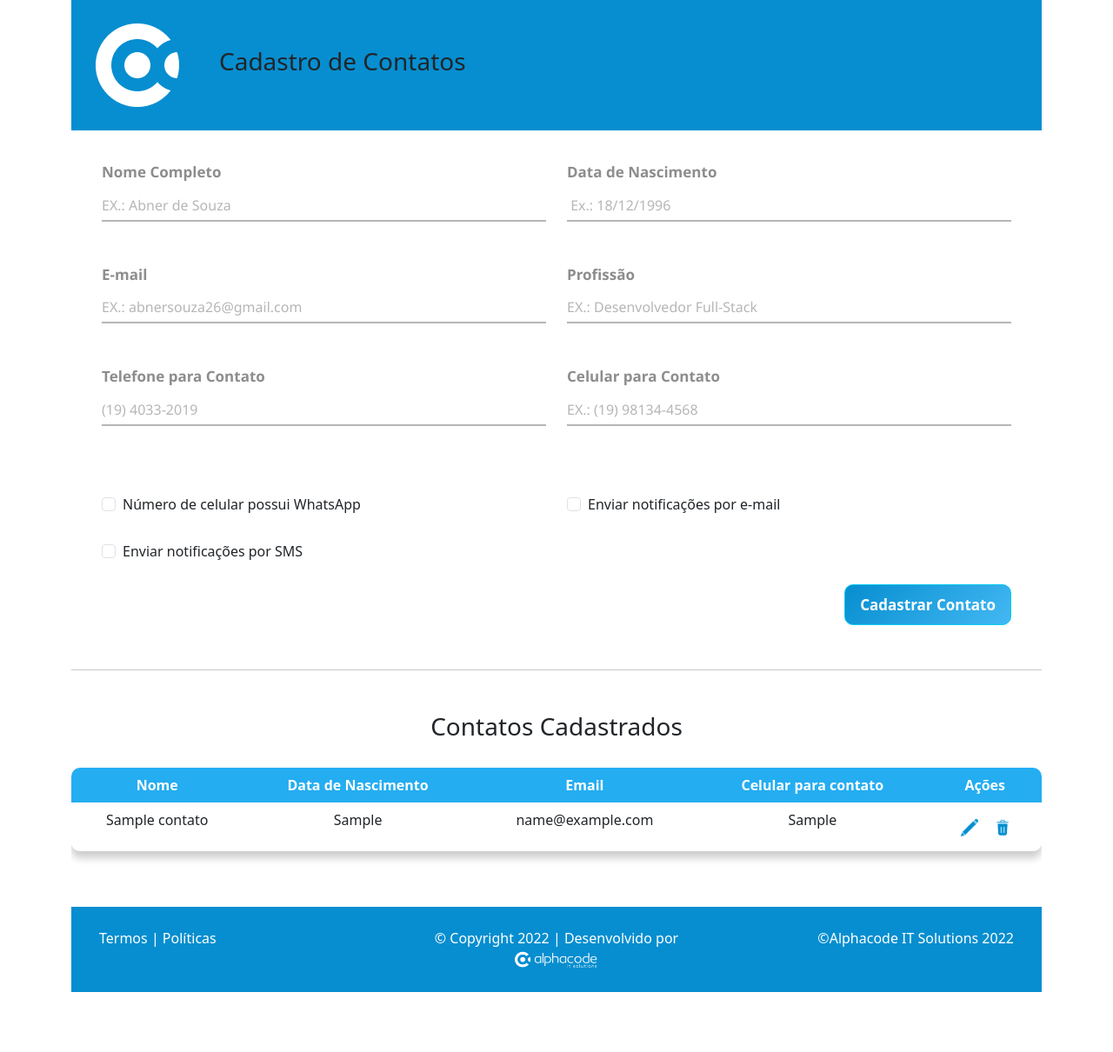
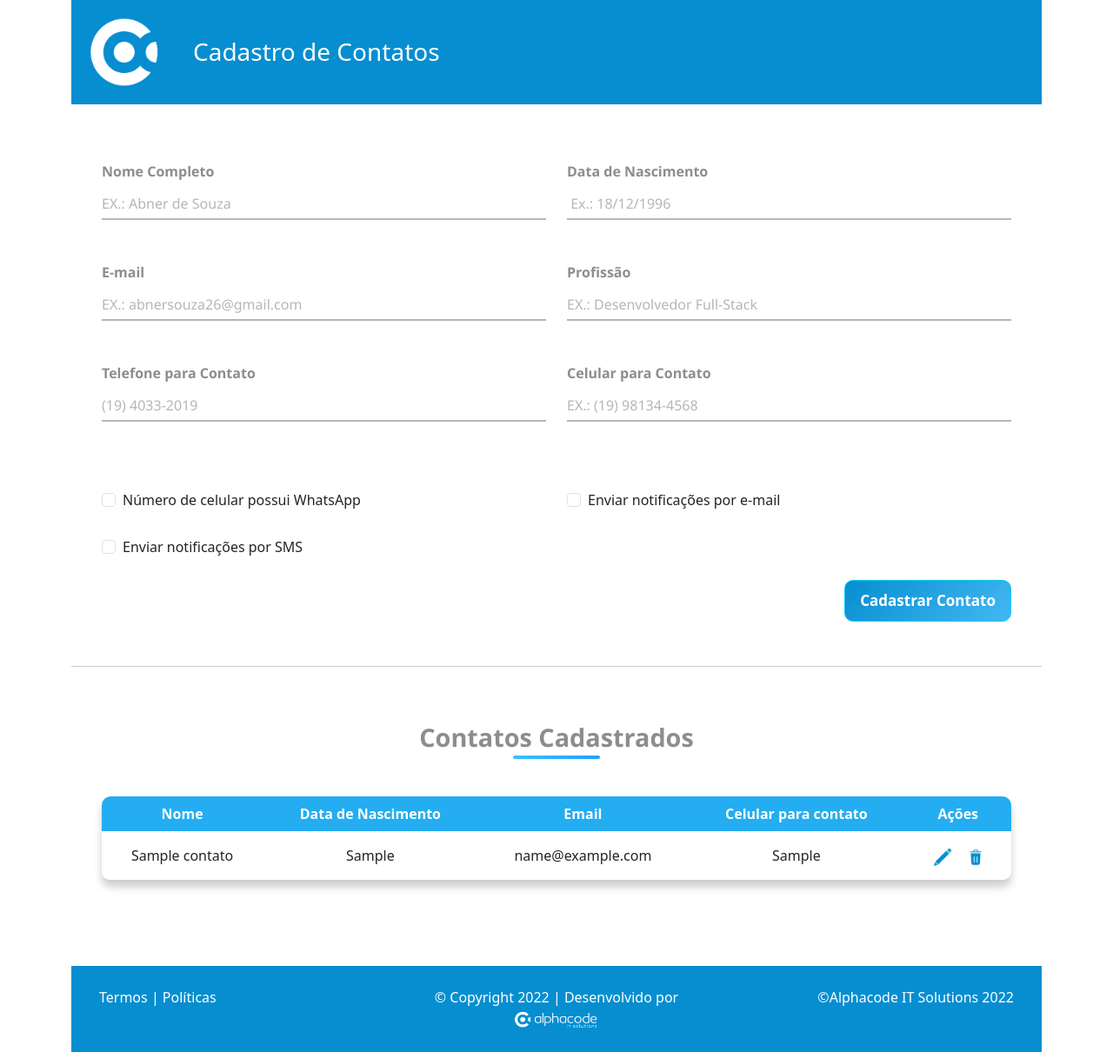
Before and after one commit to AbnerSouza2/estagioAlphaCode, a PHP site: page /views/index.php in a window 1280 px wide. Shown: the whole page at 87% size. Before the commit the page ends 1141 px from the top, so only its background shows below. Run offline with PHP 8.4, Linux system fonts and the light colour scheme; tables that the repository leaves empty or names only in its code hold one stand-in row (values such as "Sample post"); data that the repository does not hold is empty.

Commit message:
Atualização de design

```diff
--- a/public/css/cadastro.css
+++ b/public/css/cadastro.css
@@ -3,14 +3,16 @@
     background-color: #068ED0;
     display: flex;
     align-items: center;
+
 }
 
 .topo_cadastro img {
     margin-right: 20px;
+    height: 120px;
 
 }
 
-.topo_cadastro h2 {
+.topo_cadastro h3 {
     margin: 0;
     color: white;
 }
@@ -20,6 +22,7 @@
 /*Formulario do cadastro =========*/
 .formulario_cadastro{
     padding: 35px;
+    margin-top: 30px;
 }
 
 .formulario_cadastro .col-md-6.mb-3 {
@@ -35,7 +38,7 @@
 }
 
 .label-cadastro{
-    font-size: 17px !important;
+    font-size: 16px !important;
     font-family: 'Segoe UI', Tahoma, Geneva, Verdana, sans-serif;
     font-weight: bold;
     color: #8d8d8d;
@@ -98,7 +100,35 @@
 /* Contatos cadastrados =========*/
 .contatos_cadastrados {
     text-align: center;
-    margin-bottom: 30px;
+    font-family: 'Segoe UI', Tahoma, Geneva, Verdana, sans-serif;
+    position: relative;
+}
+
+.contatos_cadastrados h3 {
+    font-size: 1.8rem;
+    font-weight: bold;
+    color: #8d8d8d;
+    position: relative;
+    display: inline-block;
+    padding-bottom: 8px;
+}
+
+.contatos_cadastrados h3::after {
+    content: "";
+    width: 100px;
+    height: 4px;
+    background: linear-gradient(90deg, #3ebfff, #1fa2ff, #3ebfff);
+    background-size: 200% 100%;
+    position: absolute;
+    left: 50%;
+    bottom: 0;
+    transform: translateX(-50%);
+    border-radius: 10px;
+}
+
+
+table > tbody {
+    vertical-align: initial !important;
 }
 
 .tabela_cadastros tr th {
@@ -137,6 +167,25 @@
     color: rgb(182, 182, 182) !important;
 }
 
+button:focus,
+button:focus-visible {
+    outline: none !important;
+    box-shadow: none !important;
+}
+
+.icones-cadastro {
+    transition: transform 0.2s ease-in-out;
+}
+
+.icones-cadastro:hover {
+    transform: scale(1.1);
+
+}
+
+.tabela-cadastro-geral{
+    padding: 35px !important;
+}
+
 
 
 /* Rodape =========*/
```
Also changed, not shown: other parts of public/css/cadastro.css (+31 -2 lines).
